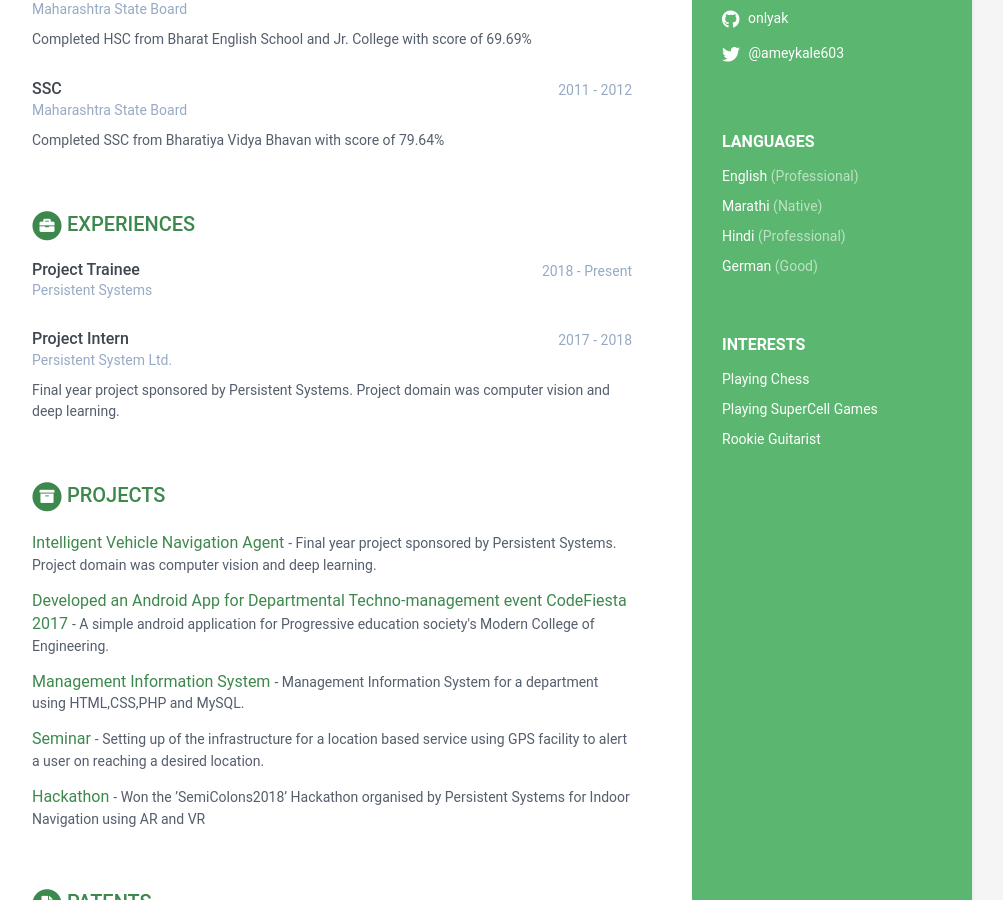
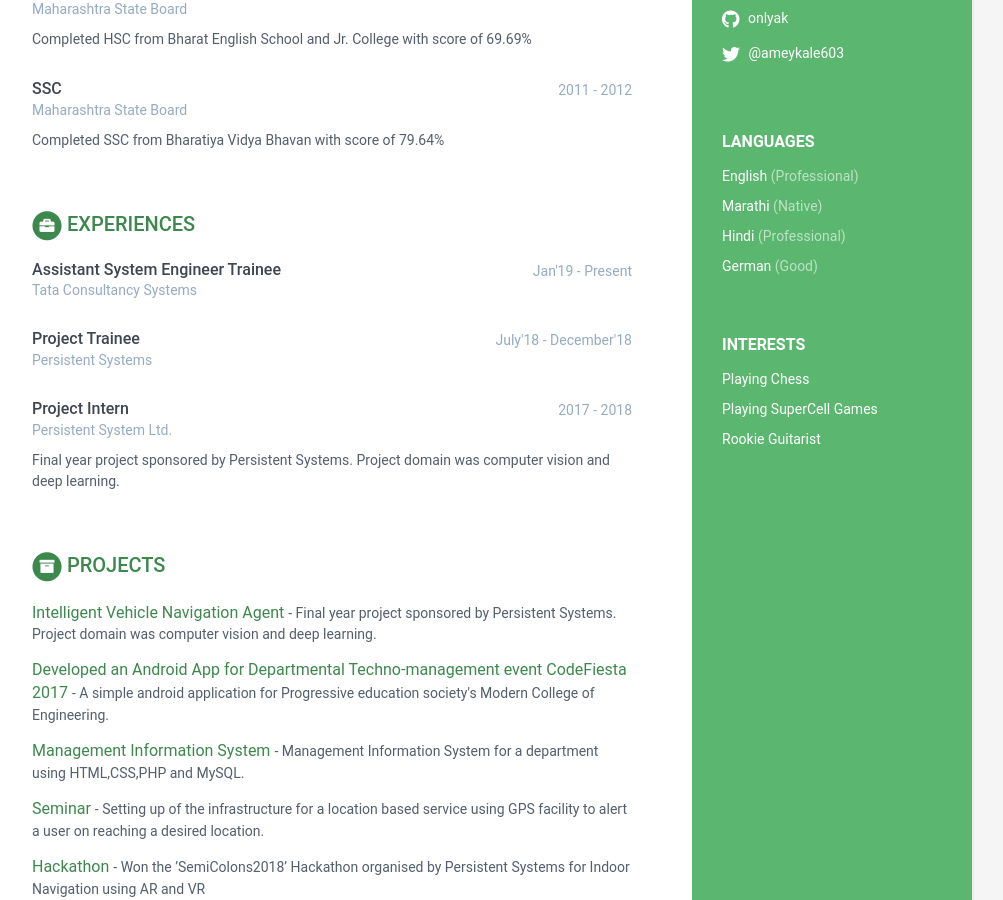
Before and after one commit to ameyakale603/online-cv, a Jekyll site: the page built from index.html, in a window 1280 px wide and 900 px high, scrolled down 413 px. Shown: the whole window, without its empty margins (168-1171 px from the left). Built offline with Jekyll 4.4.1, drawn with Linux system fonts in a browser that asks for light colours.

Commit message:
Updated Job Details

```diff
--- a/_data/data.yml
+++ b/_data/data.yml
@@ -67,8 +67,12 @@ education:
       details: |
         Completed SSC from Bharatiya Vidya Bhavan with score of 79.64%
 experiences:
+    - role: Assistant System Engineer Trainee
+      time: Jan'19 - Present
+      company: Tata Consultancy Systems
+
     - role: Project Trainee
-      time: 2018 - Present
+      time: July'18 - December'18
       company: Persistent Systems
 
 
```
